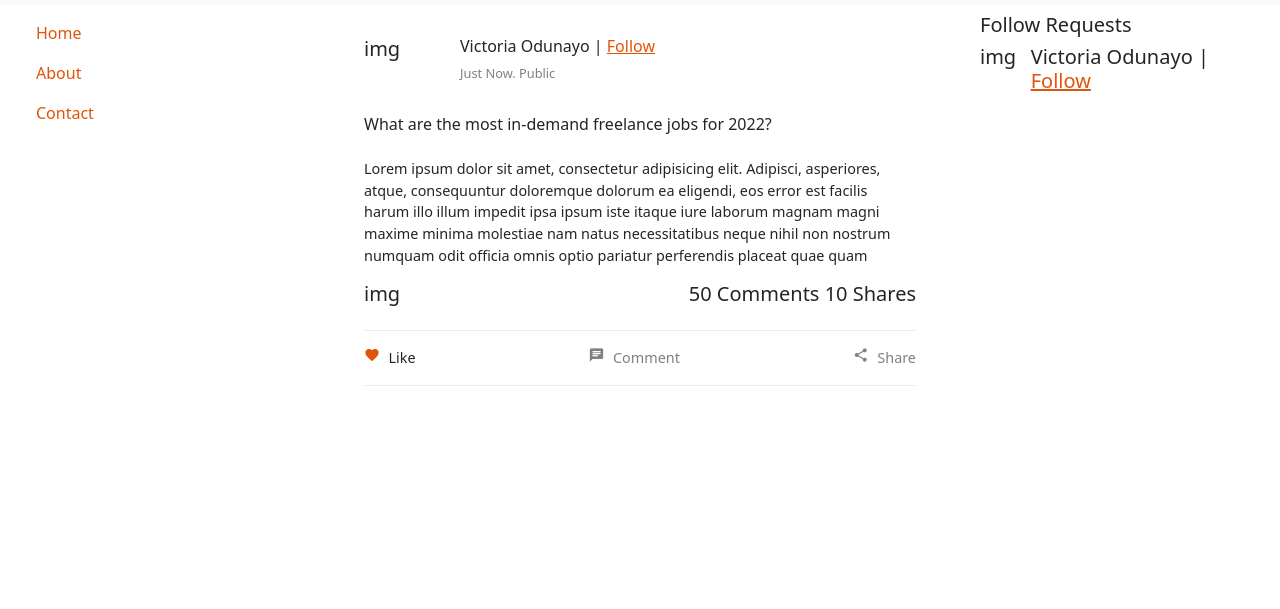
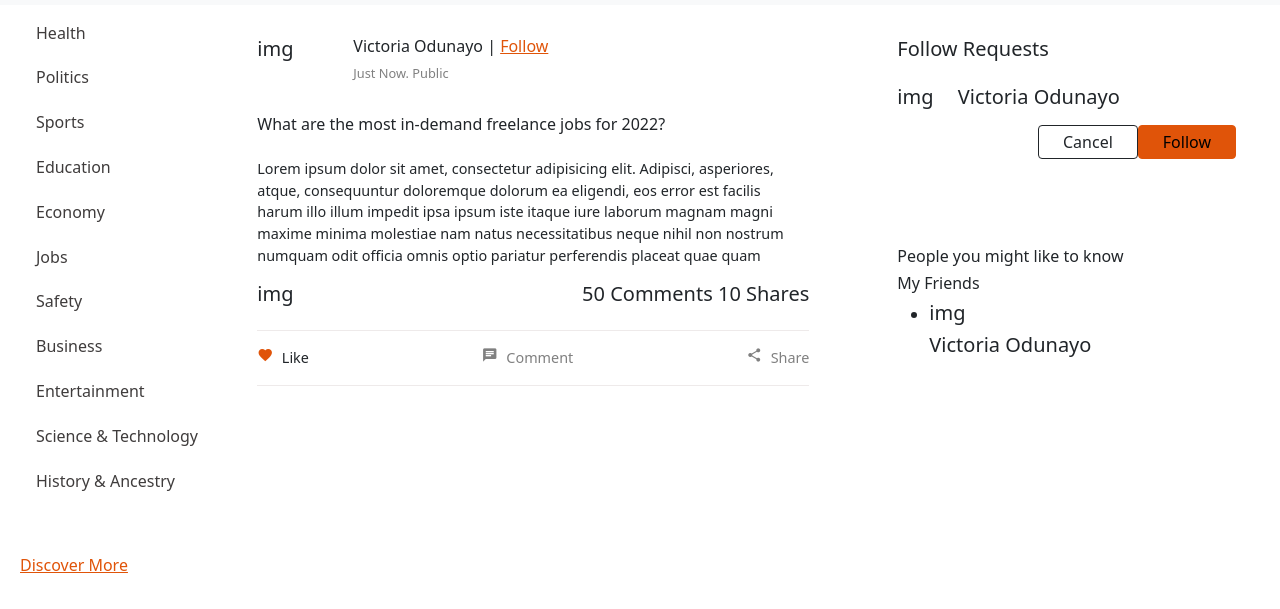
Before and after one commit to melodyogonna/test-vd, a website built with Parcel: page index.html in a window 1280 px wide. Shown: the part 109-718 px from the top of the page. Built offline with nearby package versions, Linux system fonts and the light colour scheme.

Commit message:
sidebar menu

```diff
--- a/assets/css/main.scss
+++ b/assets/css/main.scss
@@ -9,22 +9,21 @@ body {
   padding: .5rem;
   position: relative;
 
-  .sidebar--left {
+  &.sidebar--left {
     position: fixed;
 
-    ul {
-      li {
-        margin-bottom: 3rem;
+    .nav {
+      .nav-item {
+        margin-bottom: .3rem;
 
-        a {
-          color: #000;
-          font-size: 1.5rem;
-          font-weight: 700;
+        .nav-link {
+          color: #3f3c3c;
+          font-size: 1rem;
           text-decoration: none;
           transition: all .2s ease-in-out;
 
           &:hover {
-            color: #000;
+            color: #1c1b1b;
             text-decoration: none;
           }
         }
--- a/index.html
+++ b/index.html
@@ -63,17 +63,28 @@
   </div>
 </header>
 
-<section>
+<main>
   <div class="container-fluid">
     <div class="row">
-      <div class="col-md-3">
+      <div class="col-md-2">
         <div class="sidebar sidebar--left">
           <div class="sidebar__menu">
             <ul class="nav flex-column">
-              <li class="nav-item"><a class="nav-link" href="">Home</a></li>
-              <li class="nav-item"><a class="nav-link" href="">About</a></li>
-              <li class="nav-item"><a class="nav-link" href="">Contact</a></li>
+              <li class="nav-item"><a class="nav-link" href="">Health</a></li>
+              <li class="nav-item"><a class="nav-link" href="">Politics</a></li>
+              <li class="nav-item"><a class="nav-link" href="">Sports</a></li>
+              <li class="nav-item"><a class="nav-link" href="">Education</a></li>
+              <li class="nav-item"><a class="nav-link" href="">Economy</a></li>
+              <li class="nav-item"><a class="nav-link" href="">Jobs</a></li>
+              <li class="nav-item"><a class="nav-link" href="">Safety</a></li>
+              <li class="nav-item"><a class="nav-link" href="">Business</a></li>
+              <li class="nav-item"><a class="nav-link" href="">Entertainment</a></li>
+              <li class="nav-item"><a class="nav-link" href="">Science & Technology</a></li>
+              <li class="nav-item"><a class="nav-link" href="">History & Ancestry</a></li>
             </ul>
+            <div class="mt-5 more-menu">
+              <a href="">Discover More</a>
+            </div>
           </div>
         </div>
       </div>
@@ -152,14 +163,14 @@
           </div>
         </section>
       </div>
-      <div class="col-md-3">
-        <div class="sidebar">
-          <div class="follow-request">
+      <div class="col-md-4">
+        <div class="sidebar sidebar--right">
+          <div class="follow-request bg-white p-4 rounded-2">
             <div class="follow-request__header">
               <h5>Follow Requests</h5>
             </div>
             <div class="follow-request__body">
-              <div class="follow-request__body--item">
+              <div class="follow-request__body--item mt-4">
                 <div class="row">
                   <div class="col-md-2">
                     <div class="follow-request__body--item--img">
@@ -168,16 +179,46 @@
                   </div>
                   <div class="col-md-10">
                     <div class="follow-request__body--item--name">
-                      <h5><span class="name">Victoria Odunayo</span> | <span class="follow-link"><a href="#">Follow</a></span></h5>
+                      <h5><span class="name">Victoria Odunayo</span></h5>
                     </div>
                   </div>
                 </div>
+                <div class="follow-request__body--item--action mt-2">
+                  <div class="d-flex justify-content-end">
+                    <button class="btn btn-outline-dark py-1 px-4 mr-2">Cancel</button>
+                    <button class="btn btn-primary py-1 px-4">Follow</button>
+                  </div>
+                </div>
               </div>
+            </div>
           </div>
+          <div class="friends-list mt-4 p-4 bg-white">
+            <div class="people-you-may-know mt-3">
+              <h6>People you might like to know</h6>
+            </div>
+            <div class="friends">
+              <div class="friends__header">
+                <h6>My Friends</h6>
+              </div>
+              <ul>
+                <li>
+                  <div class="friends__item">
+                    <div class="friends__item--img">
+                      <h5>img</h5>
+                    </div>
+                    <div class="friends__item--name">
+                      <h5><span class="name">Victoria Odunayo</span></h5>
+                    </div>
+                  </div>
+                </li>
+              </ul>
+            </div>
           </div>
         </div>
-        </div>
-</section>
+      </div>
+    </div>
+  </div>
+</main>
 
 <script src="assets/js/vendor/modernizr-3.11.2.min.js"></script>
 <script src="assets/js/plugins.js"></script>
```
